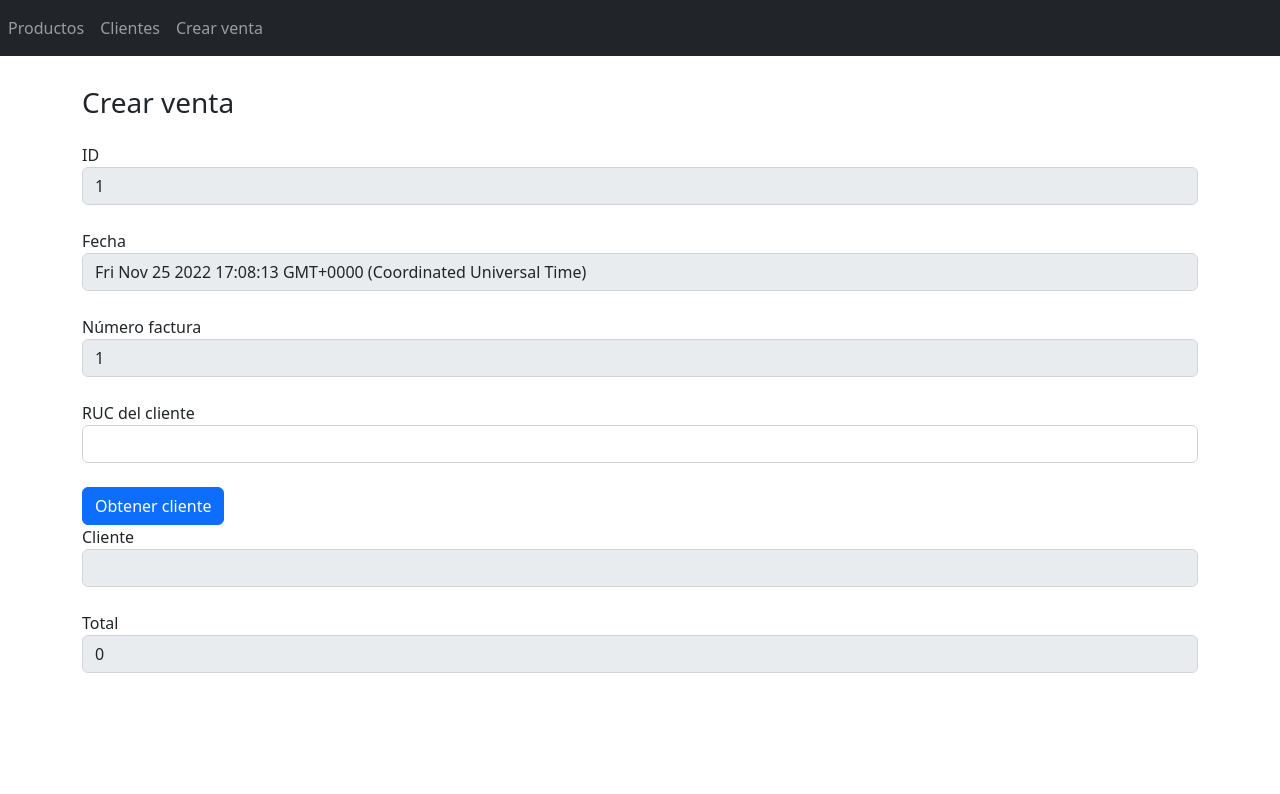
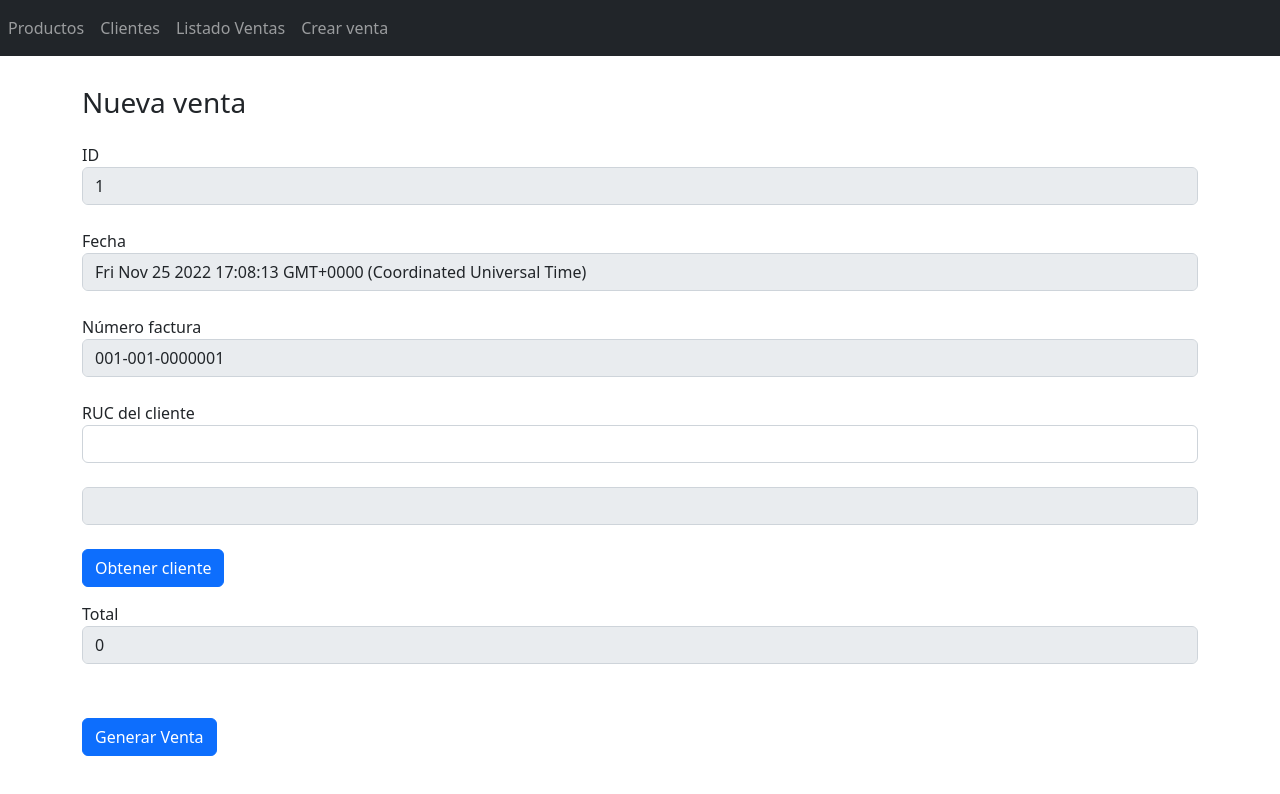
Before and after one commit to roxana1999/frontEndAppFinal, an Angular app: page /ventaProductos/crearVenta in a window 1280 px wide. Shown: the top 794 px of the page. Built offline with nearby package versions, Linux system fonts and the light colour scheme.

Commit message:
Avance en la muestra de listado de Ventas

```diff
--- a/src/app/app-routing.module.ts
+++ b/src/app/app-routing.module.ts
@@ -9,7 +9,8 @@ import { CrearProductoComponent } from './components/productos/crear-producto/cr
 import { EliminarProductoComponent } from './components/productos/eliminar-producto/eliminar-producto.component';
 import { ProductosComponent } from './components/productos/productos.component';
 import { CrearVentaComponent } from './components/venta-productos/crear-venta/crear-venta.component';
-import { VentaProductos } from './models/ventaProductos';
+import { VentaProductosComponent } from './components/venta-productos/venta-productos.component';
+
 
 const routes: Routes = [
   {path: 'productos', component: ProductosComponent},
@@ -20,7 +21,7 @@ const routes: Routes = [
   {path: 'clientes/crearCliente', component: CrearClienteComponent},
   {path: 'clientes/actualizarCliente/:ruc', component: ActualizarClienteComponent},
   {path: 'clientes/eliminarCliente/:ruc', component: EliminarClienteComponent},
-  {path: 'ventaProductos', component: VentaProductos},
+  {path: 'ventaProductos', component: VentaProductosComponent},
   {path: 'ventaProductos/crearVenta', component: CrearVentaComponent},
 ];
 
--- a/src/app/app.component.html
+++ b/src/app/app.component.html
@@ -7,6 +7,9 @@
         <a class="nav-link" href="/clientes">Clientes</a>
       </li>
       <li class="nav-item">
+        <a class="nav-link" href="/ventaProductos">Listado Ventas</a>
+      </li>
+      <li class="nav-item">
         <a class="nav-link" href="/ventaProductos/crearVenta">Crear venta</a>
       </li>
     </ul>
--- a/src/app/components/venta-productos/crear-venta/crear-venta.component.html
+++ b/src/app/components/venta-productos/crear-venta/crear-venta.component.html
@@ -1,11 +1,11 @@
 <div class="espacio"></div>
-<h3>Crear venta</h3>
+<h3>Nueva venta</h3>
 <div class="espacio-15"></div>
 <div *ngIf="success; else mostrarForm">
     <div class="alert alert-success" role="alert">
         {{mensaje}}
     </div>
-    <button class="btn btn-secondary" routerLink="/clientes">Volver</button>
+    <button class="btn btn-secondary" routerLink="/ventaProductos">Volver</button>
 </div>
 <ng-template #mostrarForm>
     <div class="form-group">
@@ -18,27 +18,27 @@
     </div>
     <div class="form-group">
         Número factura
-        <input type="number" disabled="true" class="form-control" [(ngModel)]="ventaProductos.cabecera.numeroFactura"/><br />
+        <input type="string" disabled="true" class="form-control" [(ngModel)]="ventaProductos.cabecera.numeroFactura"/><br />
     </div>
     <div class="form-group">
         RUC del cliente
-        <input type="number" class="form-control" [(ngModel)]="ruc"/><br />
-    </div>
-    <button (click)="obtenerCliente()" class="btn btn-primary">
-        Obtener cliente
-    </button>
-    <div class="form-group">
-        Cliente
+        <input type="text" class="form-control" [(ngModel)]="ruc"/><br />
         <input type="text" disabled="true" class="form-control" [(ngModel)]="ventaProductos.cabecera.cliente.nombreApellido"/><br />
     </div>
+    <div class="form-group">
+        <button (click)="obtenerCliente()" class="btn btn-primary">
+            Obtener cliente
+        </button>
+    </div>
+    <div class="espacio-15"></div>
     <div class="form-group">
         Total
         <input type="text" disabled="true" class="form-control" [(ngModel)]="ventaProductos.cabecera.total"/><br />
     </div>
     <div class="espacio"></div>
-    <!-- <button (click)="agregarCliente()" class="btn btn-primary">
-        Agregar cliente
-    </button> -->
+    <button (click)="generarVenta()" class="btn btn-primary">
+        Generar Venta
+    </button>
 </ng-template>
 <div class="espacio"></div>
 <div *ngIf="warning" class="alert alert-warning" role="alert">
--- a/src/app/components/venta-productos/crear-venta/crear-venta.component.ts
+++ b/src/app/components/venta-productos/crear-venta/crear-venta.component.ts
@@ -1,8 +1,8 @@
 import { Component, OnInit } from '@angular/core';
-import { Cliente } from 'src/app/models/cliente';
 import { VentaProductos } from 'src/app/models/ventaProductos';
 import { obtenerListaClientes } from '../../clientes/funciones/obtenerListaClientes';
-import { listaVentaProductos } from '../listaVentaProductos';
+import { obtenerListaVentas } from '../funciones/obtenerListaVentas';
+
 
 @Component({
   selector: 'app-crear-venta',
@@ -10,9 +10,9 @@ import { listaVentaProductos } from '../listaVentaProductos';
   styleUrls: ['./crear-venta.component.css']
 })
 export class CrearVentaComponent implements OnInit {
-  cliente!: Cliente;
   ruc!: number;
   fecha!: Date;
+  listaVentas!: VentaProductos[];
   ventaProductos!: VentaProductos;
   success!: boolean;
   warning!: boolean;
@@ -21,12 +21,12 @@ export class CrearVentaComponent implements OnInit {
   constructor() { }
 
   ngOnInit(): void {
-    if (localStorage.getItem('listaVentaProductos') == null)
-      localStorage.setItem('listaVentaProductos', JSON.stringify(listaVentaProductos));
     this.ventaProductos = new VentaProductos();
+    this.listaVentas = obtenerListaVentas();
   }
 
   obtenerCliente(){
+    this.warning = false;
     console.log("El tipo de dato es:")
     console.log(typeof this.ruc)
     console.log(this.ruc)
@@ -35,12 +35,26 @@ export class CrearVentaComponent implements OnInit {
     let index = listaClientes.findIndex( cliente => cliente.ruc == this.ruc);
     console.log("index es",index)
     if (index==-1){
-      this.warning = true; this.mensaje = "No se ha encontrado el ruc";
+      this.warning = true; this.mensaje = "No se ha encontrado el ruc.";
     }
     else{
       console.log(listaClientes[index])
       this.ventaProductos.cabecera.cliente = listaClientes[index];
-      console.log(this.cliente);
+    }
+  }
+
+  generarVenta(){
+    this.warning = false;
+    //ToDO: Verificar valores
+    if (this.ventaProductos.cabecera.cliente.nombreApellido=="")
+    {
+      this.warning = true;
+      this.mensaje = "Por favor, ingrese el ruc del cliente."
+    }
+    else {
+      this.listaVentas.push(this.ventaProductos);
+      localStorage.setItem('listaVentas', JSON.stringify(this.listaVentas));
+      this.success=true; this.mensaje="Exitosamente dudoso";
     }
   }
 }
--- /dev/null
+++ b/src/app/components/venta-productos/funciones/obtenerListaVentas.ts
@@ -0,0 +1,8 @@
+import { VentaProductos } from "src/app/models/ventaProductos";
+import { listaVentaProductos } from "../listaVentaProductos";
+
+export function obtenerListaVentas() : VentaProductos[] {
+  if (localStorage.getItem('listaVentas') == null)
+    localStorage.setItem('listaVentas', JSON.stringify(listaVentaProductos));
+  return JSON.parse(localStorage.getItem('listaVentas')!);
+}
--- a/src/app/components/venta-productos/venta-productos.component.html
+++ b/src/app/components/venta-productos/venta-productos.component.html
@@ -1 +1,38 @@
-<p>venta-productos works!</p>
+<div class="espacio"></div>
+<div class="d-flex" style="justify-content: space-between">
+  <h3>Lista de ventas</h3>
+  <div>
+    <a routerLink="crearVenta" class="btn btn-primary" style="margin-left: auto">Agregar Venta</a>
+  </div>
+</div>
+<div *ngIf="listaVentas.length > 0">
+  <div class="table-responsive">
+    <table class="table">
+      <thead>
+        <tr>
+          <th scope="column">Número de factura</th>
+          <th scope="column">Fecha</th>
+          <th scope="column">Cliente</th>
+          <th scope="column">Total</th>
+          <th scope="column"></th>
+        </tr>
+      </thead>
+      <tbody>
+        <tr *ngFor="let v of listaVentas">
+          <th scope="row">{{ v.cabecera.numeroFactura }}</th>
+          <td>{{ v.cabecera.fecha }}</td>
+          <td>{{ v.cabecera.cliente.nombreApellido }}</td>
+          <td>{{ v.cabecera.total }} ₲</td>
+          <td>
+            <!-- <div class="d-flex flex-column flex-md-row" style="gap: 10px;">
+              <a [routerLink]="['actualizarProducto', p.codigo]" class="btn btn-secondary"> Modificar</a>
+              <a [routerLink]="['eliminarProducto', p.codigo]" class="btn btn-danger"> Eliminar</a>
+            </div> -->
+          </td>
+        </tr>
+      </tbody>
+    </table>
+  </div>
+</div>
+
+<router-outlet></router-outlet>
--- a/src/app/components/venta-productos/venta-productos.component.ts
+++ b/src/app/components/venta-productos/venta-productos.component.ts
@@ -1,4 +1,6 @@
 import { Component, OnInit } from '@angular/core';
+import { VentaProductos } from 'src/app/models/ventaProductos';
+import { obtenerListaVentas } from './funciones/obtenerListaVentas';
 
 @Component({
   selector: 'app-venta-productos',
@@ -6,10 +8,13 @@ import { Component, OnInit } from '@angular/core';
   styleUrls: ['./venta-productos.component.css']
 })
 export class VentaProductosComponent implements OnInit {
+  listaVentas : VentaProductos[] = [];
 
   constructor() { }
 
   ngOnInit(): void {
+    this.listaVentas = obtenerListaVentas();
+    console.log(this.listaVentas);
   }
 
 }
--- a/src/app/models/ventaProductos.ts
+++ b/src/app/models/ventaProductos.ts
@@ -1,24 +1,24 @@
+import { obtenerListaVentas } from "../components/venta-productos/funciones/obtenerListaVentas";
 import { Cliente } from "./cliente";
 import { Producto } from "./producto";
 
 export class VentaProductos {
-  static siguienteID: number;
-
   cabecera!: {
     id: number;
     fecha: Date;
-    numeroFactura: number;
+    numeroFactura: string;
     cliente: Cliente;
     total: number;
     };
-
-    detalles: Detalle[] = [];
+    detalles: DetalleProducto[] = [];
 
     constructor(){
-      if (VentaProductos.siguienteID==null) VentaProductos.siguienteID=1;
+      let listaVentaProductos = obtenerListaVentas();
+      let siguienteID = listaVentaProductos.length+1;
+      console.log("CONSTRUCTOR: SIGUIENTE ID", siguienteID);
       this.cabecera = {
-        id : VentaProductos.siguienteID,
-        numeroFactura: VentaProductos.siguienteID,
+        id : siguienteID,
+        numeroFactura: "001-001-"+obtenerString(siguienteID),
         fecha: new Date(Date.now()),
         total : 0,
         cliente: new Cliente(NaN, "", "")
@@ -26,8 +26,14 @@ export class VentaProductos {
     }
 }
 
-export class Detalle {
+export class DetalleProducto {
     producto!: Producto;
     cantidad!: number;
     totalDetalle!: number;
 }
+
+function obtenerString(n: number){
+  let numero = n.toString()
+  while (numero.length < 7) numero = "0" + numero
+  return numero;
+}
```
